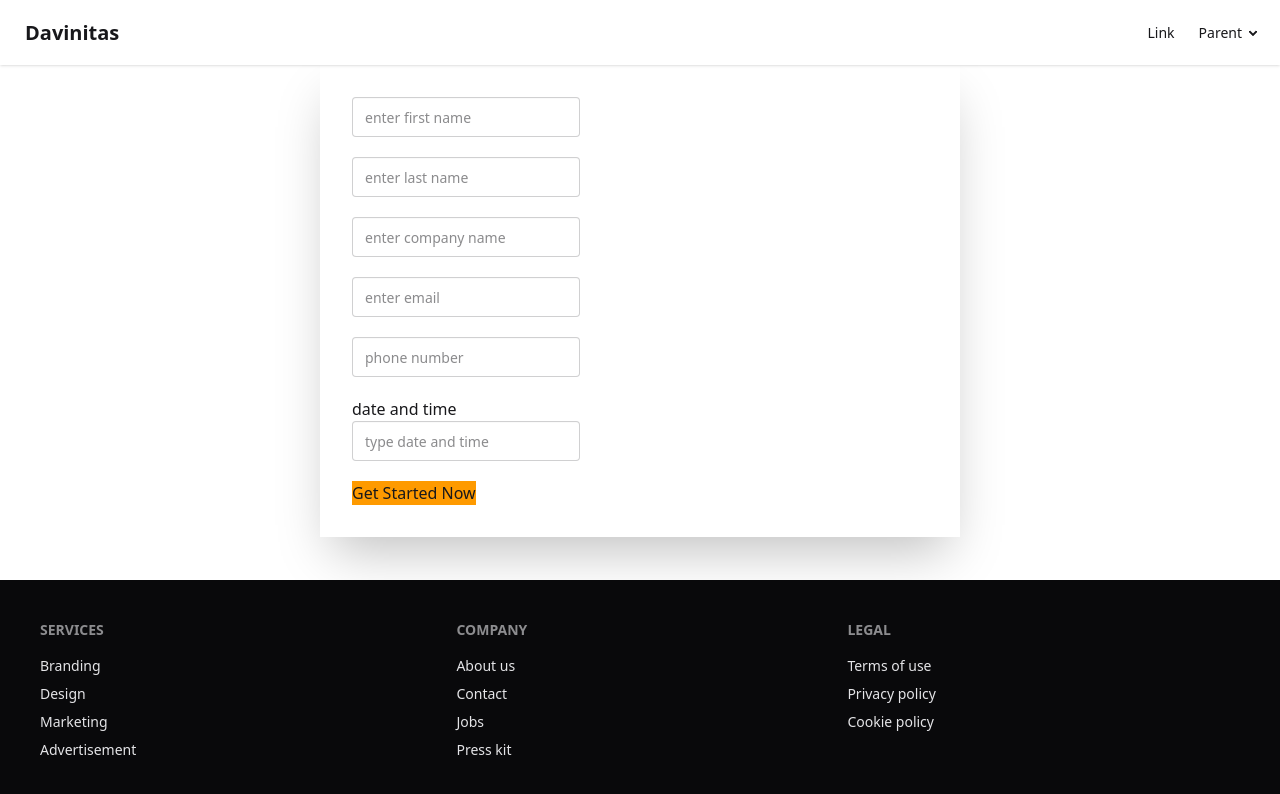
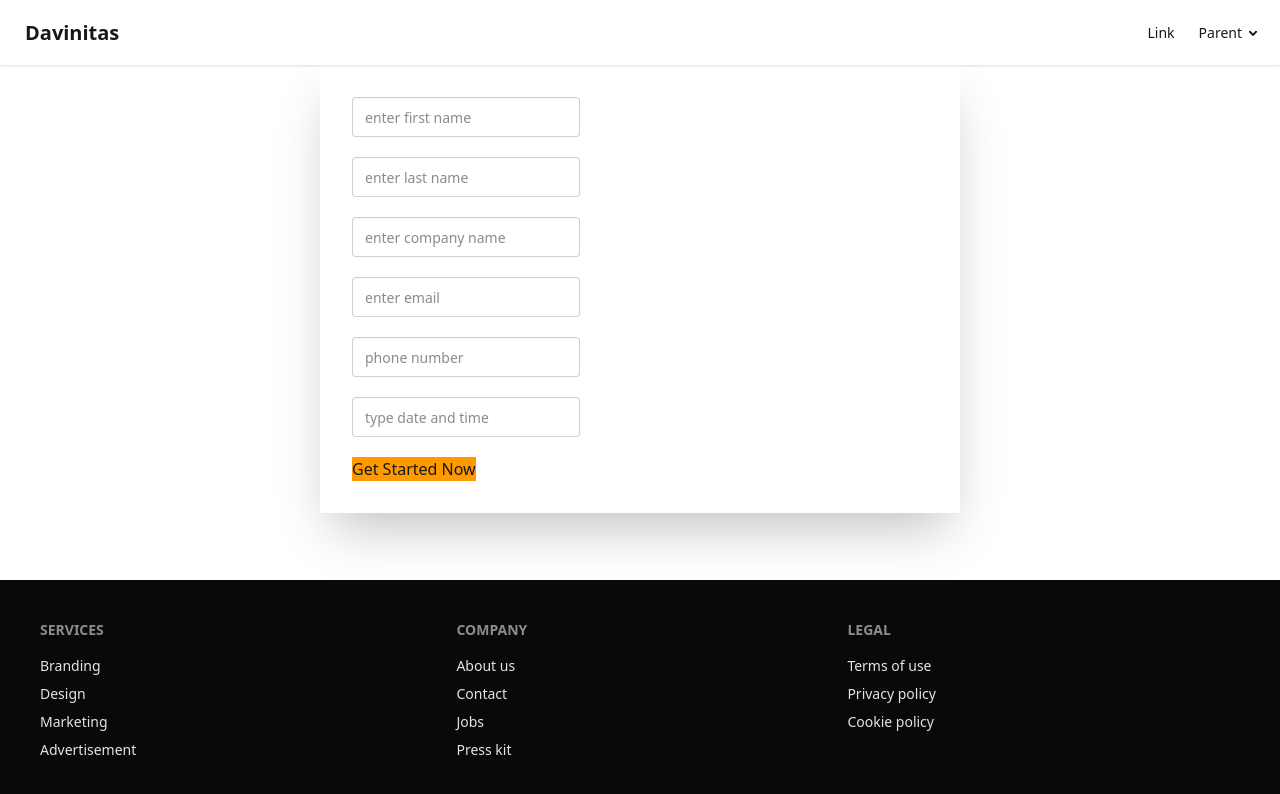
Before and after one commit to JGuzman87/davinitas, a Next.js app: page /contact in a window 1280 px wide. Shown: the top 794 px of the page. Built offline with nearby package versions, Linux system fonts and the light colour scheme.

Commit message:
fixed form so all input fields  must be filled

```diff
--- a/src/components/Form.tsx
+++ b/src/components/Form.tsx
@@ -17,11 +17,12 @@ const Form = () => {
 
   const [client, setClient] = useState <Client>({first: '', last: '', company: '', email: '', phone: '' , date_time: '' })
 
+
   const handleChange = (e:any) => {
 
 //extract name and value from event.target
     const {name, value } = e.target;
-//name key updates to the input value
+//name element updates to the input value
  setClient(prevClient => ({...prevClient, [name]: value}));
 
     // if (e.target.name === 'first') {
@@ -43,14 +44,17 @@ const Form = () => {
   const handleClick = (e:any) => {
     e.preventDefault();
 
-     if (client?.first === '') {
-            console.log('please enter valid data')
-          }else {
-
-            console.log(client);
-          }
-
-        }
+    //This grabs all the values from the client object and puts them into an array.
+    //	.every() is an array method that checks every item in an array and returns true only if all items pass the test.
+    const isFormComplete = Object.values(client).every(
+      (value) => value.trim() !== ""
+    );
+    if (!isFormComplete) {
+      console.log('Please fill all fields');
+    } else {
+      console.log(client);
+    }
+  }
 
 
   return (
@@ -111,7 +115,7 @@ const Form = () => {
         />
       </label>
       <label className="floating-label">
-        <p>date and time</p>
+        <span>date & time</span>
         <input
           value={client?.date_time}
           name="date_time"
```
